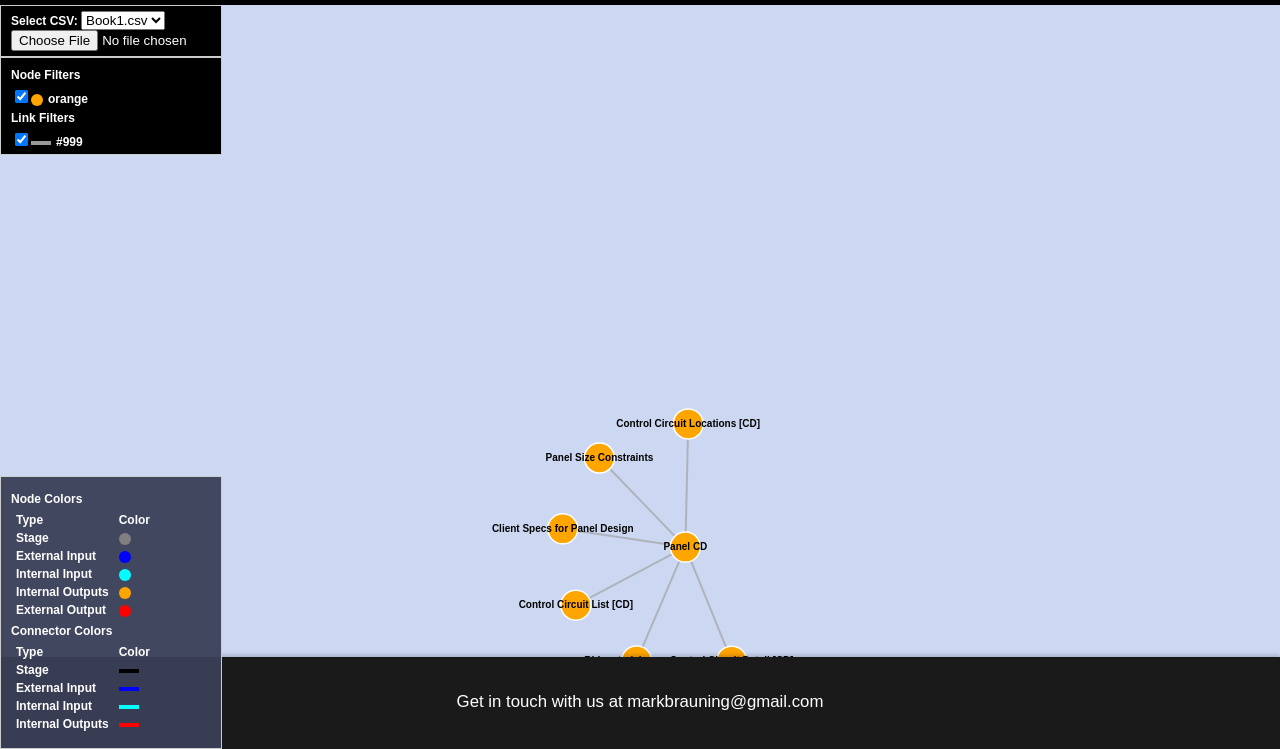
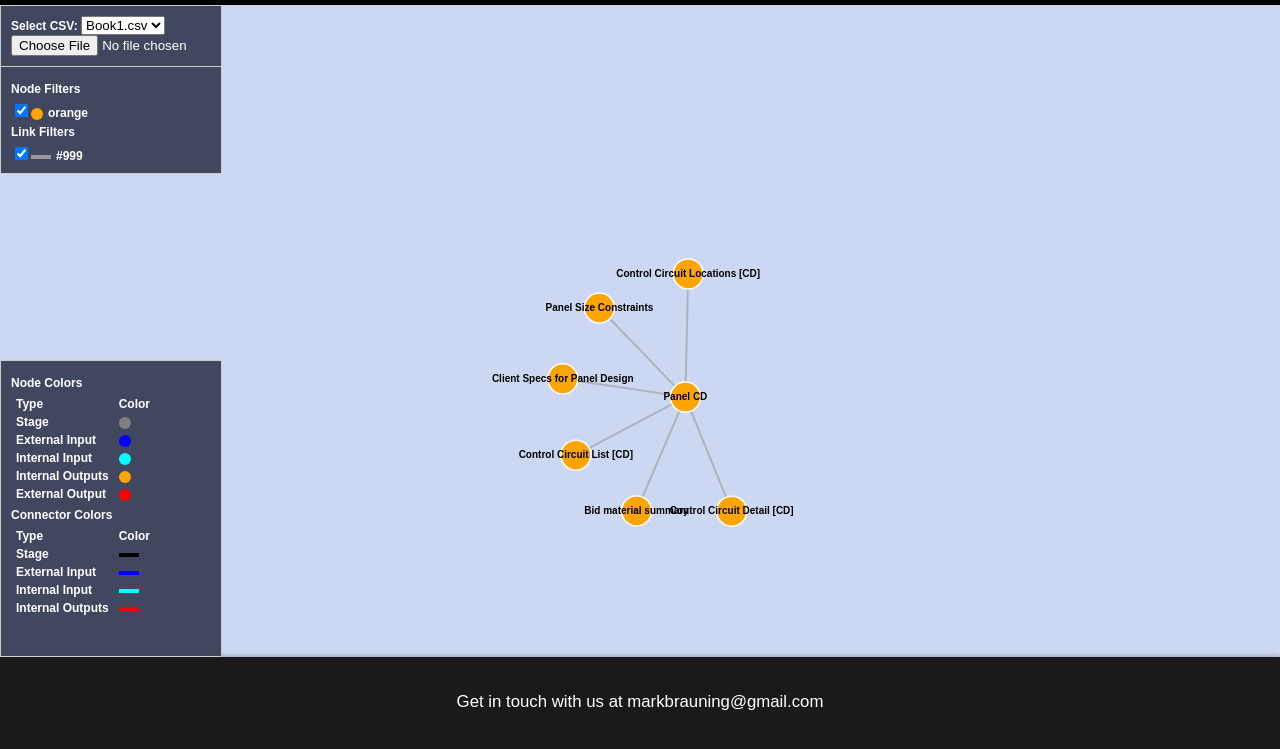
Before and after one commit to markbrauning/XMB-Apps, a plain HTML site: page Node_App/main.html in a window 1280 px wide. Shown: the part 51-800 px from the top of the page. Drawn offline with nearby package versions, Linux system fonts and the light colour scheme.

Commit message:
tool bar pos

```diff
--- a/Node_App/styles/main.css
+++ b/Node_App/styles/main.css
@@ -6,22 +6,28 @@ html, body {
   font-family: sans-serif;
 }
 
-/* CSV selector in top-right */
+/* CSV selector */
 #csvSelectorContainer {
-  background: #000000;
+  position: fixed;
   width: 200px;
+  top: 56px;
+  left: 0px;
+  background: rgba(58, 64, 88, 0.95);
   border: 1px solid #ccc;
-  padding: 5px 10px;
+  padding: 10px;
   font-size: 12px;
   z-index: 1000;
 }
 
 /* Filters in top-left */
 #filterContainer {
+  position: fixed;
   width: 200px;
-  background: #000000;
+  top: 117px;
+  left: 0px;
+  background: rgba(58, 64, 88, 0.95);
   border: 1px solid #ccc;
-  padding: 5px 10px;
+  padding: 10px;
   font-size: 12px;
   z-index: 1000;
 }
@@ -34,7 +40,8 @@ html, body {
 #legend {
   position: fixed;
   width: 200px;
-  bottom: 0px;
+  height: 275px;
+  bottom: 92px;
   left: 0px;
   background: rgba(58, 64, 88, 0.95);
   border: 1px solid #ccc;
```
